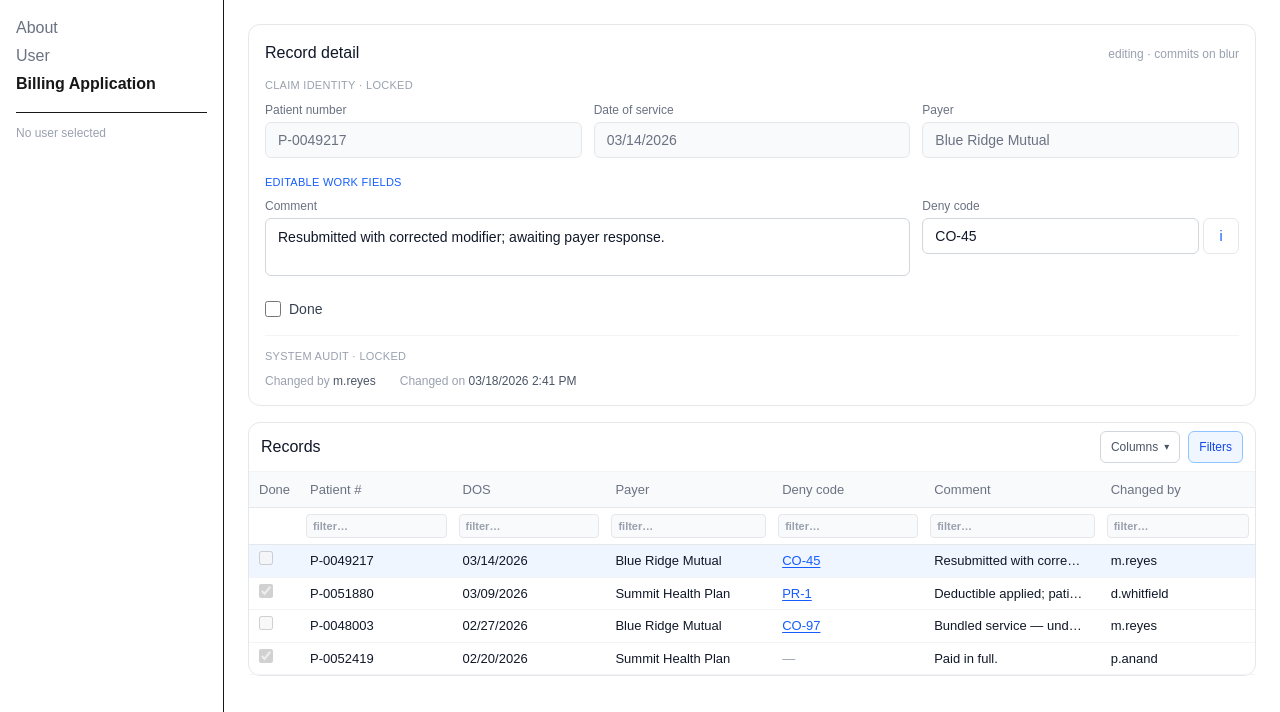
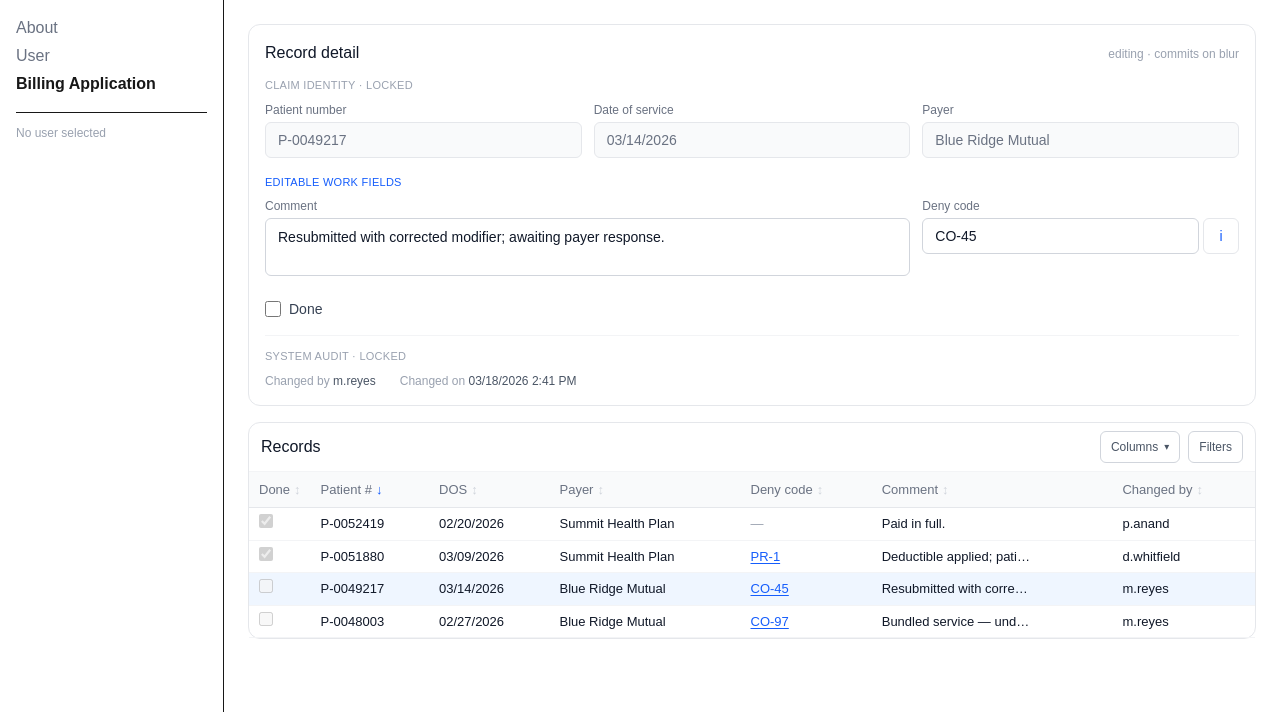
Before and after one commit to timfischer-aero/billing-demo, a Next.js app in the folder apps/frontend/: page /billing in a window 1280 px wide. Shown: the top 712 px of the page. Built offline with nearby package versions, Linux system fonts and the light colour scheme.

Commit message:
Added column sorting per v9 specs. Added state for show filter button

```diff
--- a/apps/frontend/src/app/billing/RecordsGrid.tsx
+++ b/apps/frontend/src/app/billing/RecordsGrid.tsx
@@ -1,11 +1,29 @@
 // src/app/billing/RecordsGrid.tsx
 "use client";
 
-import { tableFeatures, useTable } from "@tanstack/react-table";
+import {
+  tableFeatures,
+  useTable,
+  rowSortingFeature,
+  createSortedRowModel,
+  sortFn_alphanumeric,
+  sortFn_text,
+  sortFn_datetime,
+} from "@tanstack/react-table";
 import type { ColumnDef } from "@tanstack/react-table";
 import type { DemoRecord } from "@/data/records";
+import { useState } from "react";
 
-const features = tableFeatures({});
+const features = tableFeatures({
+  rowSortingFeature,
+  sortedRowModel: createSortedRowModel(),
+  sortFns: {
+    alphanumeric: sortFn_alphanumeric,
+    text: sortFn_text,
+    datetime: sortFn_datetime,
+  },
+
+});
 
 const columns: Array<ColumnDef<typeof features, DemoRecord>> = [
   {
@@ -30,11 +48,13 @@ const columns: Array<ColumnDef<typeof features, DemoRecord>> = [
     accessorKey: "dos",
     header: "DOS",
     cell: (info) => info.getValue(),
+    sortFn: 'alphanumeric',
   },
   {
     accessorKey: "payer",
     header: "Payer",
     cell: (info) => info.getValue(),
+    sortFn: 'alphanumeric',
   },
   {
     accessorKey: "denyCode",
@@ -47,6 +67,7 @@ const columns: Array<ColumnDef<typeof features, DemoRecord>> = [
         <span className="text-gray-400">—</span>
       );
     },
+    sortFn: 'alphanumeric',
   },
   {
     accessorKey: "comment",
@@ -54,15 +75,16 @@ const columns: Array<ColumnDef<typeof features, DemoRecord>> = [
     cell: (info) => (
       <span className="block max-w-[150px] truncate">{info.getValue() as string}</span>
     ),
+    sortFn: 'alphanumeric',
   },
   {
     accessorKey: "whoChanged",
     header: "Changed by",
     cell: (info) => info.getValue(),
+    sortFn: 'alphanumeric',
   },
 ];
 
-const showFilters = true;
 
 export default function RecordsGrid({
   records,
@@ -73,12 +95,25 @@ export default function RecordsGrid({
   selectedId: string | null;
   onSelectRow: (id: string) => void;
 }) {
+  //Define table
   const table = useTable({
     key: "billing-table",
     features,
     columns,
     data: records,
+    initialState: {
+    sorting: [
+      {
+        id: 'patientNumber',
+        desc: true,
+      },
+    ],
+  },
   });
+  //Setup component states
+
+  const [showFilters, setShowFilters] = useState<boolean>(false);
+
 
   return (
     <section className="rounded-xl border border-gray-200 bg-white">
@@ -94,6 +129,7 @@ export default function RecordsGrid({
           </button>
           <button
             type="button"
+            onClick={() => setShowFilters((v) => !v)}
             className={[
               "flex h-8 items-center gap-1.5 rounded-md border px-2.5 text-xs",
               showFilters
@@ -112,7 +148,10 @@ export default function RecordsGrid({
           <thead>
             {table.getHeaderGroups().map((headerGroup) => (
               <tr className="bg-gray-50" key={headerGroup.id}>
-                {headerGroup.headers.map((header) => (
+                {headerGroup.headers.map((header) => {
+                  const canSort = header.column.getCanSort();
+                  const sorted = header.column.getIsSorted(); // "asc" | "desc" | false
+                  return (
                     <th
                       key={header.id}
                       className={[
@@ -120,9 +159,22 @@ export default function RecordsGrid({
                         header.column.id === "done" ? "w-11 text-center" : "text-left",
                       ].join(" ")}
                     >
-                    {header.isPlaceholder ? null : <table.FlexRender header={header} />}
+                      {header.isPlaceholder ? null : (
+                        <div
+                          onClick={header.column.getToggleSortingHandler()}
+                          className={canSort ? "flex cursor-pointer select-none items-center gap-1" : "flex items-center gap-1"}
+                        >
+                          <table.FlexRender header={header} />
+                          {canSort && (
+                            <span aria-hidden className={sorted ? "text-blue-600" : "text-gray-300"}>
+                              {sorted === "asc" ? "↑" : sorted === "desc" ? "↓" : "↕"}
+                            </span>
+                          )}
+                        </div>
+                      )}
                       </th>
-                ))}
+                    );
+                })}
               </tr>
             ))}
 
```
Lines whose indentation alone changed are shown as unchanged.
